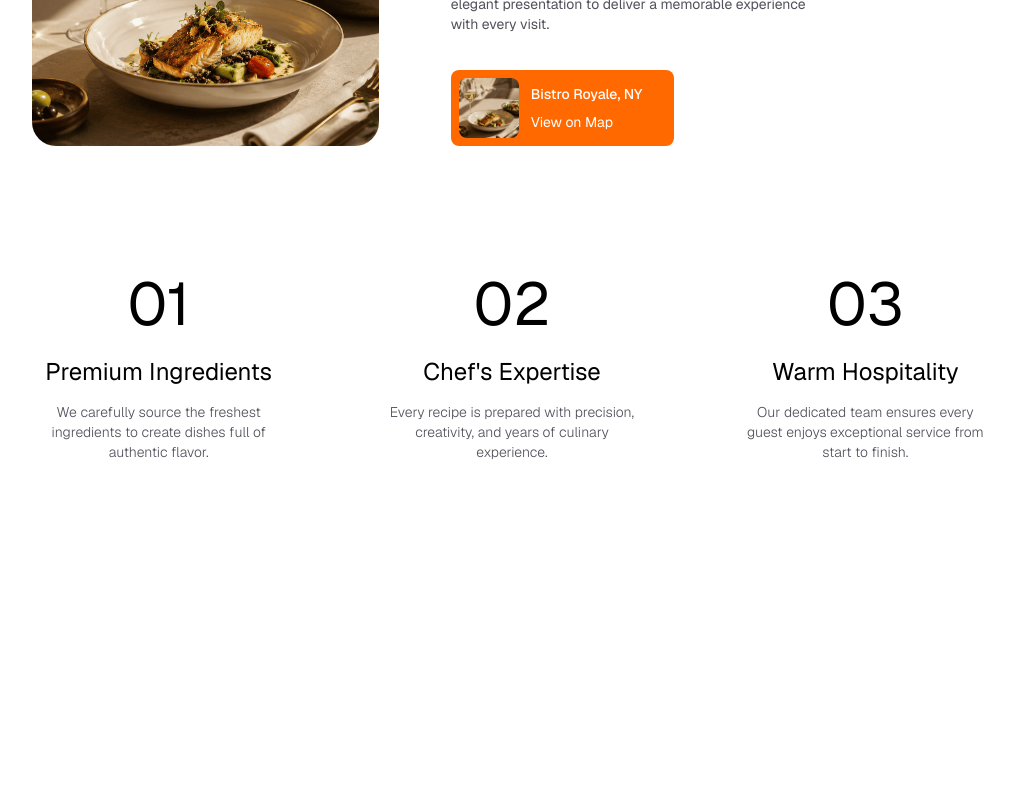
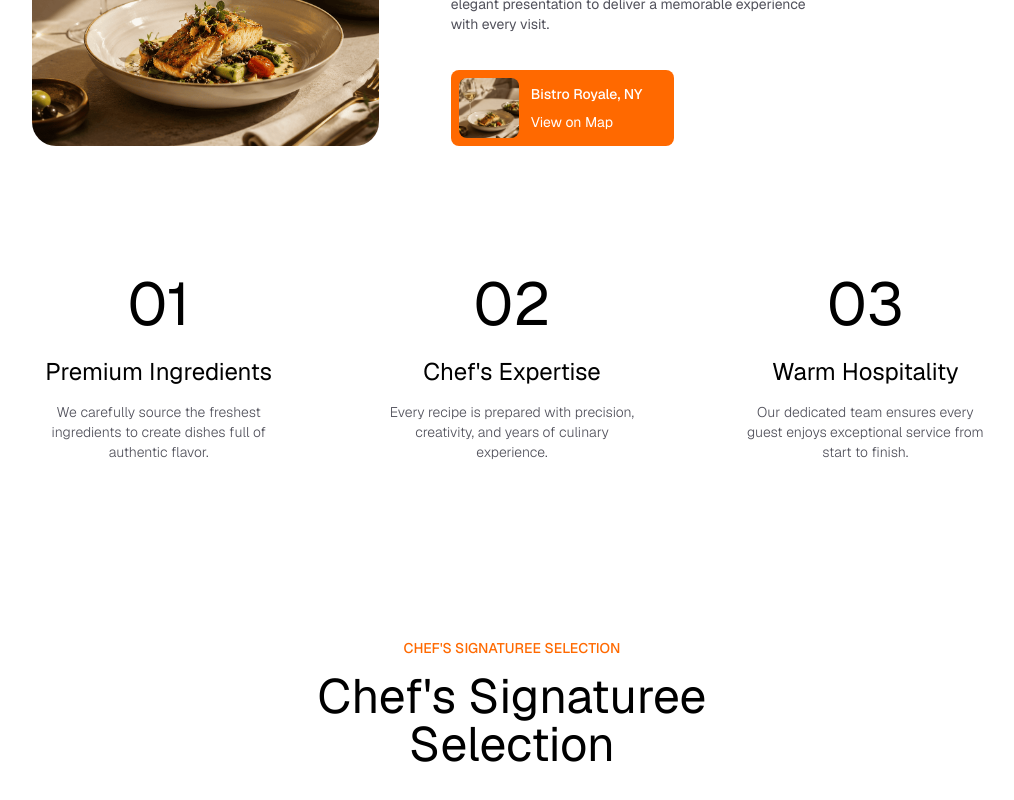
Before and after one commit to Jisap/vite-react-restro, a React (Vite) app: page / in a window 1280 px wide. Shown: the part 1163-1963 px from the top of the page, without its empty margins (128-1142 px from the left). Before the commit the page ends 1625 px from the top, so only its background shows below. Built offline with nearby package versions, Linux system fonts and the light colour scheme.

Commit message:
feat: add Dishes section and integrate it into the App component

```diff
--- a/src/App.jsx
+++ b/src/App.jsx
@@ -2,7 +2,7 @@
 import About from "./sections/About"
 import HeroSection from "./sections/HeroSection"
 import Stats from "./sections/Stats"
-
+import Dishes from "./sections/Dishes"
 
 const App = () => {
   return (
@@ -11,6 +11,7 @@
       <HeroSection />
       <About />
       <Stats />
+      <Dishes />
     </>
   )
 }
--- /dev/null
+++ b/src/sections/Dishes.jsx
@@ -0,0 +1,24 @@
+import Animated from "../components/Animated"
+
+
+const Dishes = () => {
+  return (
+    <section id="dishes" className="px-auto mt-44">
+      <div className="text-center mb-16">
+        <Animated>
+          <p className="text-orange-500 font-medium uppercase mb-3.5">
+            Chef's Signaturee Selection
+          </p>
+        </Animated>
+
+        <Animated>
+          <p className="text-4xl md:text-5xl max-w-lg mx-auto text-balance">
+            Chef's Signaturee Selection
+          </p>
+        </Animated>
+      </div>
+    </section>
+  )
+}
+
+export default Dishes
```
